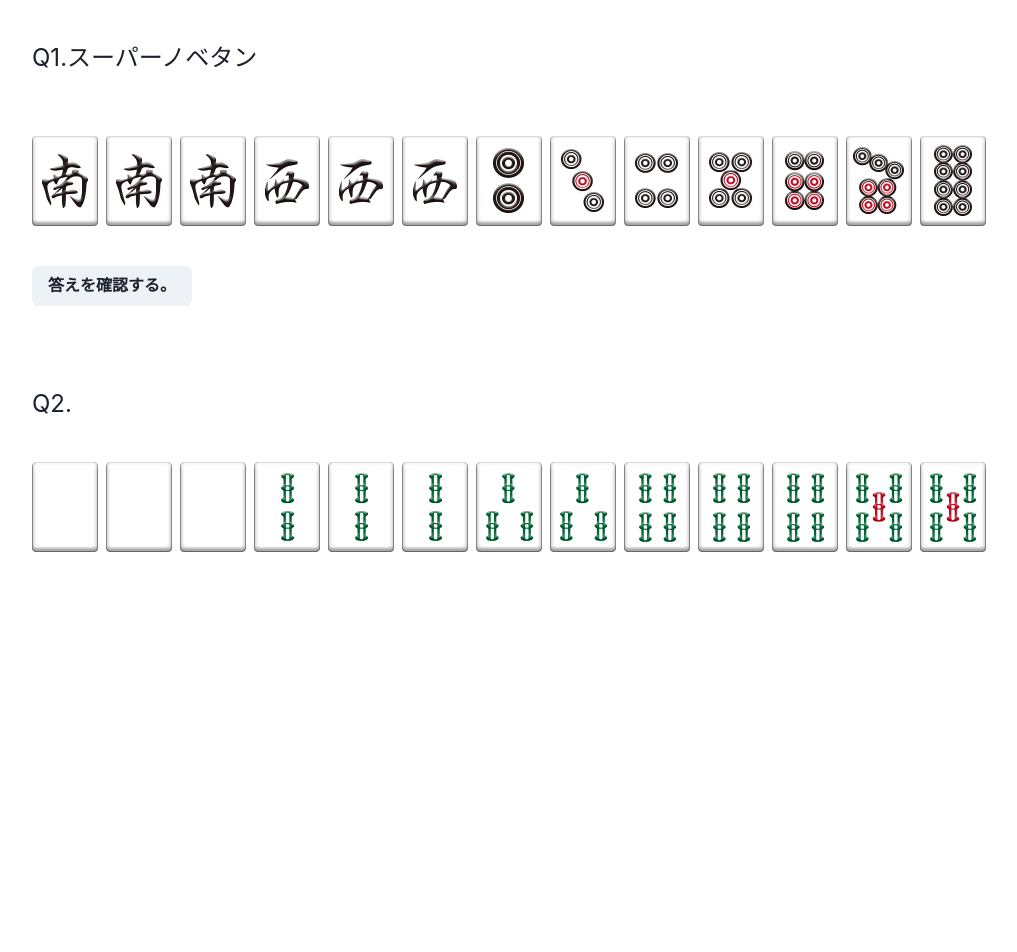
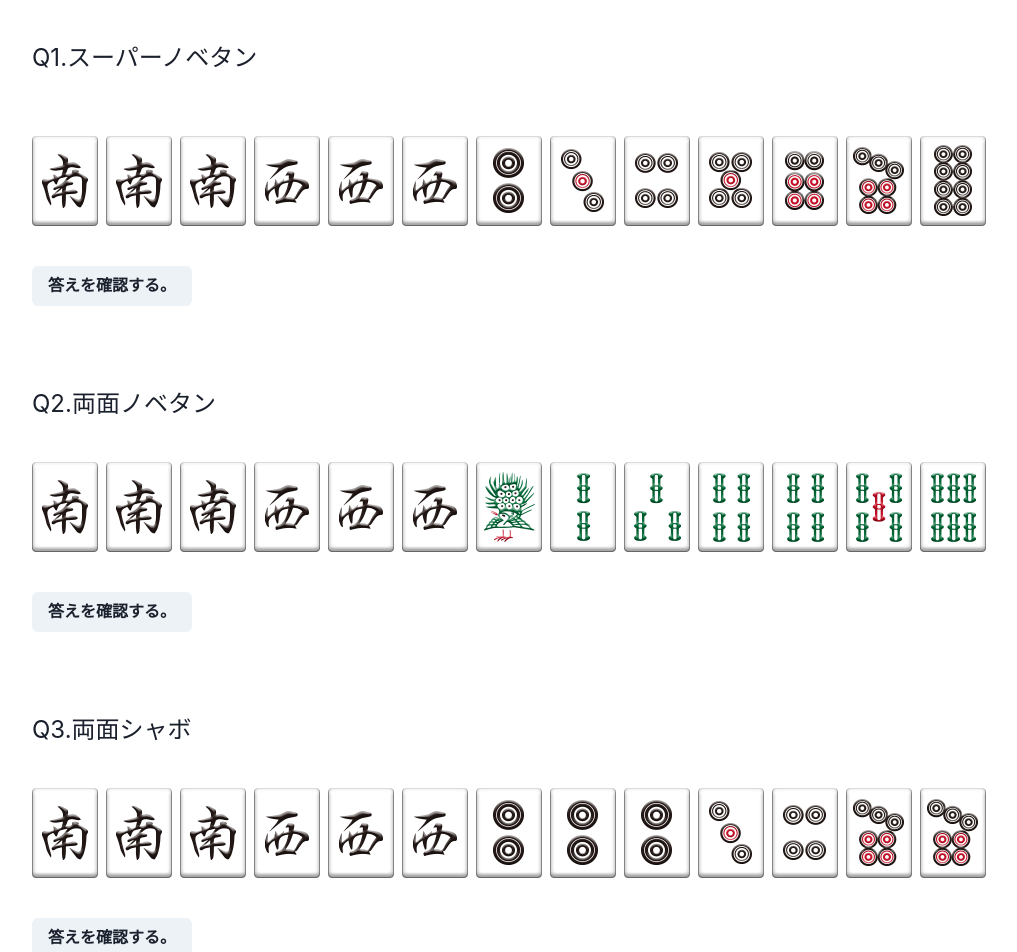
Before and after one commit to Hiro101998/challenge-tamenchan, a Next.js app: page /test in a window 1280 px wide. Shown: the top 952 px of the page, without its empty margins (0-1017 px from the left). Before the commit the page ends 800 px from the top, so only its background shows below. Built offline with nearby package versions, Linux system fonts and the light colour scheme.

Commit message:
Q3まで作成

```diff
--- a/components/QuestionLayout.tsx
+++ b/components/QuestionLayout.tsx
@@ -6,12 +6,16 @@ import { QuestionAnswerButton } from "./QuestionAnswerButton";
 //牌姿の配列をインポート
 import { Question1Haishi } from "./questionList/Question1Haishi";
 import { Question2Haishi } from "./questionList/Question2Haishi";
+import { Question3Haishi } from "./questionList/Question3Haishi";
 
 //答えの配列をインポート
-import { Question1Answer } from "../question1/Question1Answer";
+import { Question1Answer } from "./questionList/Question1Answer";
+import { Question2Answer } from "./questionList/Question2Answer";
+import { Question3Answer } from "./questionList/Question3Answer";
 
 //react-beautifu-dndの影響でSSRを回避するためにdinamicImportする。
 import dynamic from "next/dynamic";
+
 const CreateQuestion = dynamic(() => import("./CreateQuestion"), {
   ssr: false,
 });
@@ -30,7 +34,22 @@ export const QuestionLayout = () => {
           {/* propsに答えの配列を渡すことで答えを作成できる。 */}
           <QuestionAnswerButton answer={Question1Answer} />
         </Box>
-        <CreateQuestion haishi={Question2Haishi} number={2} />
+        <CreateQuestion
+          haishi={Question2Haishi}
+          number={2}
+          title={"両面ノベタン"}
+        />
+        <Box>
+          <QuestionAnswerButton answer={Question2Answer} />
+        </Box>
+        <CreateQuestion
+          haishi={Question3Haishi}
+          number={3}
+          title={"両面シャボ"}
+        />
+        <Box>
+          <QuestionAnswerButton answer={Question3Answer} />
+        </Box>
       </Stack>
     </>
   );
--- /dev/null
+++ b/components/questionList/Question2Answer.ts
@@ -0,0 +1,17 @@
+export const Question2Answer = [
+  {
+    id: "sou1",
+    name: "1ソウ",
+    src: "/pai-images/sou1.png",
+  },
+  {
+    id: "sou4",
+    name: "4ソウ",
+    src: "/pai-images/sou4.png",
+  },
+  {
+    id: "sou7",
+    name: "7ソウ",
+    src: "/pai-images/sou7.png",
+  },
+];
--- a/components/questionList/Question2Haishi.ts
+++ b/components/questionList/Question2Haishi.ts
@@ -1,18 +1,38 @@
 export const Question2Haishi = [
   {
-    id: "haku-1",
-    name: "白",
-    src: "/pai-images/haku.png",
+    id: "nan-1",
+    name: "南",
+    src: "/pai-images/nan.png",
   },
   {
-    id: "haku-2",
-    name: "白",
-    src: "/pai-images/haku.png",
+    id: "nan-2",
+    name: "南",
+    src: "/pai-images/nan.png",
   },
   {
-    id: "haku-3",
-    name: "白",
-    src: "/pai-images/haku.png",
+    id: "nan-3",
+    name: "南",
+    src: "/pai-images/nan.png",
+  },
+  {
+    id: "sya-1",
+    name: "西",
+    src: "/pai-images/sya.png",
+  },
+  {
+    id: "sya-2",
+    name: "西",
+    src: "/pai-images/sya.png",
+  },
+  {
+    id: "sya-3",
+    name: "西",
+    src: "/pai-images/sya.png",
+  },
+  {
+    id: "sou1-1",
+    name: "1ソウ",
+    src: "/pai-images/sou1.png",
   },
   {
     id: "sou2-1",
@@ -20,22 +40,7 @@ export const Question2Haishi = [
     src: "/pai-images/sou2.png",
   },
   {
-    id: "sou2-2",
-    name: "2ソウ",
-    src: "/pai-images/sou2.png",
-  },
-  {
-    id: "sou2-3",
-    name: "2ソウ",
-    src: "/pai-images/sou2.png",
-  },
-  {
     id: "sou3-1",
-    name: "2ソウ",
-    src: "/pai-images/sou3.png",
-  },
-  {
-    id: "sou3-2",
     name: "3ソウ",
     src: "/pai-images/sou3.png",
   },
@@ -50,18 +55,13 @@ export const Question2Haishi = [
     src: "/pai-images/sou4.png",
   },
   {
-    id: "sou4-3",
-    name: "8ソウ",
-    src: "/pai-images/sou4.png",
-  },
-  {
     id: "sou5-1",
     name: "5ソウ",
     src: "/pai-images/sou5.png",
   },
   {
-    id: "sou5-2",
-    name: "5ソウ",
-    src: "/pai-images/sou5.png",
+    id: "sou6-1",
+    name: "6ソウ",
+    src: "/pai-images/sou6.png",
   },
 ];
--- /dev/null
+++ b/components/questionList/Question3Answer.ts
@@ -0,0 +1,17 @@
+export const Question3Answer = [
+  {
+    id: "pin2",
+    name: "2ピン",
+    src: "/pai-images/pin2.png",
+  },
+  {
+    id: "pin5",
+    name: "5ピン",
+    src: "/pai-images/pin5.png",
+  },
+  {
+    id: "pin7",
+    name: "8pin",
+    src: "/pai-images/pin7.png",
+  },
+];
--- /dev/null
+++ b/components/questionList/Question3Haishi.ts
@@ -0,0 +1,67 @@
+export const Question3Haishi = [
+  {
+    id: "nan-1",
+    name: "南",
+    src: "/pai-images/nan.png",
+  },
+  {
+    id: "nan-2",
+    name: "南",
+    src: "/pai-images/nan.png",
+  },
+  {
+    id: "nan-3",
+    name: "南",
+    src: "/pai-images/nan.png",
+  },
+  {
+    id: "sya-1",
+    name: "西",
+    src: "/pai-images/sya.png",
+  },
+  {
+    id: "sya-2",
+    name: "西",
+    src: "/pai-images/sya.png",
+  },
+  {
+    id: "sya-3",
+    name: "西",
+    src: "/pai-images/sya.png",
+  },
+  {
+    id: "pin2-1",
+    name: "2ピン",
+    src: "/pai-images/pin2.png",
+  },
+  {
+    id: "pin2-2",
+    name: "2ピン",
+    src: "/pai-images/pin2.png",
+  },
+  {
+    id: "pin2-3",
+    name: "2ピン",
+    src: "/pai-images/pin2.png",
+  },
+  {
+    id: "pin3-1",
+    name: "3ピン",
+    src: "/pai-images/pin3.png",
+  },
+  {
+    id: "pin4-1",
+    name: "4ピン",
+    src: "/pai-images/pin4.png",
+  },
+  {
+    id: "pin7-1",
+    name: "7ピン",
+    src: "/pai-images/pin7.png",
+  },
+  {
+    id: "pin7-2",
+    name: "7ピン",
+    src: "/pai-images/pin7.png",
+  },
+];
```
